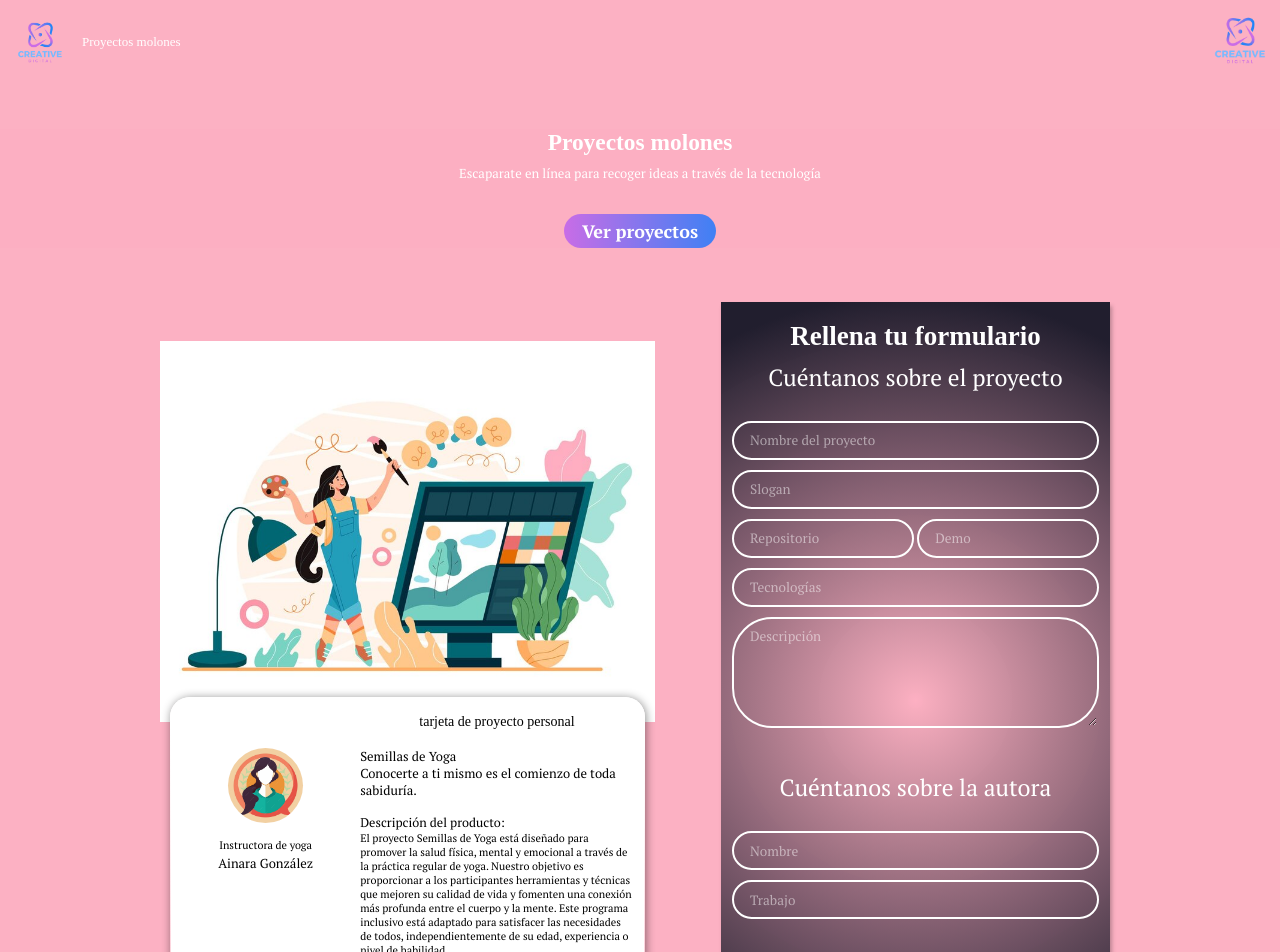
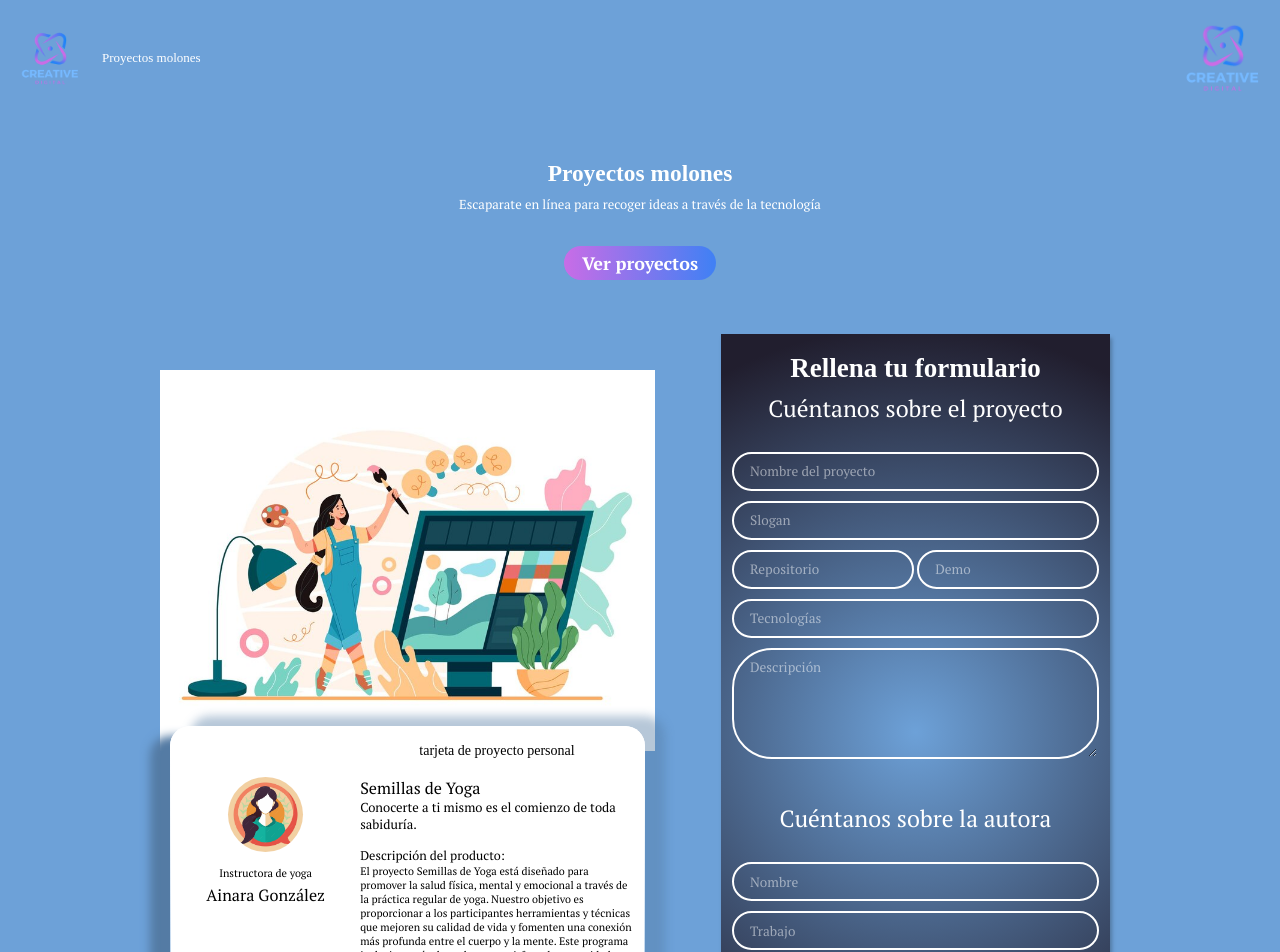
Before and after one commit to YesseniaColocho/project-promo-Y-module-3-team-2, a React (Vite) app: page / in a window 1280 px wide. Shown: the top 952 px of the page. Built offline with nearby package versions, Linux system fonts and the light colour scheme; a web font is replaced by a local one.

Commit message:
changes colors

```diff
--- a/src/scss/layout/main.scss
+++ b/src/scss/layout/main.scss
@@ -4,11 +4,11 @@
   --color-black-80: rgba(0, 0, 0, 0.8);
   --color-greyish-brown: #505050;
   --color-greyish-brown-88: rgba(62, 62, 62, 0.88);
-  --color-dusk: hwb(346 69% 1% / 0.982);
+  --color-dusk: #6da1d8;
   --color-greyish-brown-two: #575757;
   --color-dark: #302c42;
   --color-warm-grey: #909090;
-  --color-white: #ffffff;
+  --color-white: white;
   --color-dark-lilac: #cb6ce6;
   --color-white-50: rgba(255, 255, 255, 0.5);
 
@@ -23,7 +23,7 @@
   --font-button: bold 1em "PT Serif", cursive;
   --font-card-text: 300 0.6em "PT Serif", cursive;
   --font-card-section: 300 1.3em "Playwrite BE WAL", cursive;
-  --font-card-title-side: 500 1.2em "PT Serif", cursive;
+  --font-card-title-side: 500 1.5em "PT Serif", cursive;
   --font-card-title: 500 1em "PT Serif", cursive;
   --font-card-subtitle: 400 1.2em "PT Serif", cursive;
   --font-card-tech: 500 0.9em "PT Serif", cursive;
@@ -64,7 +64,7 @@
 }
 
 .header .header__companyLogo {
-  height: 70px;
+  height: 5rem;
   color: var(--color-white);
 }
 
@@ -135,7 +135,8 @@
 
   color: var(--color-black);
   font: var(--font-card-text);
-  box-shadow: 1px 1px 10px rgba(0, 0, 0, 0.453);
+  box-shadow: 20px -10px 10px #547ba46d,
+  -20px 10px 10px #547ba4;
   transform: translateY(-25px);
 
   border-radius: 20px;
@@ -367,7 +368,7 @@
 }
 
 .logoSponsor {
-  height: 80px;
+  height: 6.4rem;
 }
 
 .button--link {
```
